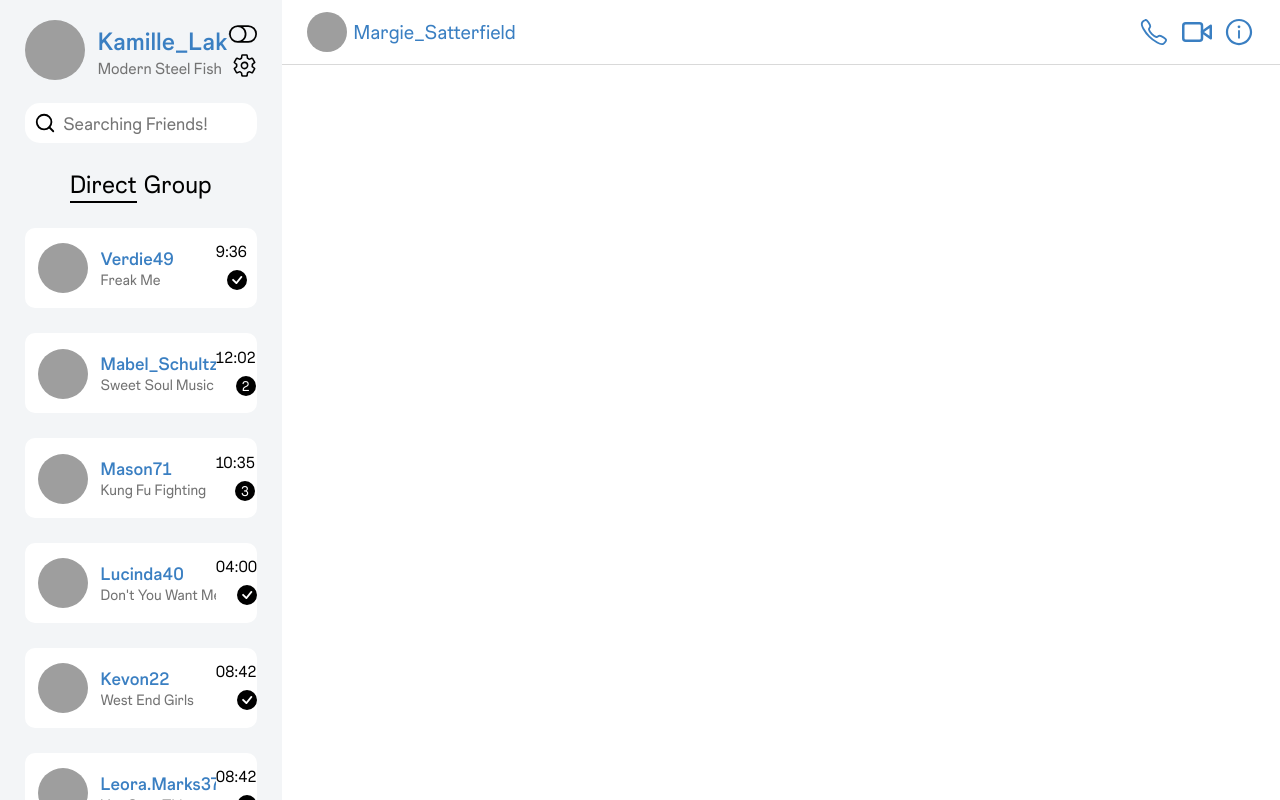
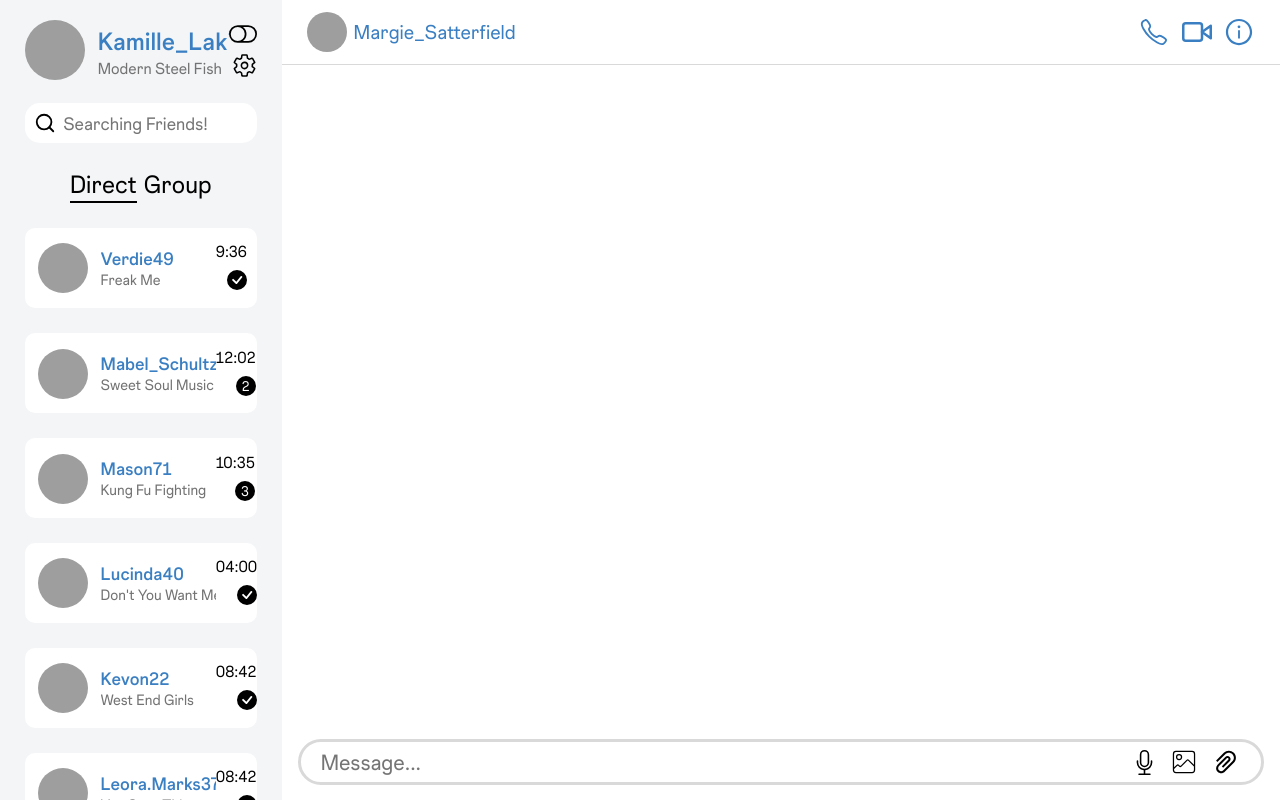
Before and after one commit to Team-Ambition/BMTO_Frontend, a React (Create React App) app: page / in a window 1280 px wide. Built offline with nearby package versions, Linux system fonts and the light colour scheme; grey boxes are pictures that could not be loaded.

Commit message:
ADD :: Typing 퍼블리싱

```diff
--- /dev/null
+++ b/src/components/Typing/CSS/Typing.css
@@ -0,0 +1,33 @@
+.Typing_Container {
+  border-radius: 50px;
+  width: 75vw;
+  height: 5vh;
+  border: solid #d9d9d9 3px;
+  display: flex;
+  align-items: center;
+  justify-content: space-between;
+  margin-bottom: 15px;
+}
+
+.Typing_Input {
+  margin-left: 20px;
+}
+
+.Typing_Input input {
+  border: none;
+  font-size: 22px;
+  width: 55vw;
+}
+
+.Typing_Input input:focus {
+  outline: none;
+}
+
+.Typing_Files {
+  display: flex;
+  align-items: center;
+  margin-right: 20px;
+}
+.Typing_File {
+    margin-right: 12px;
+}
--- /dev/null
+++ b/src/components/Typing/Typing.jsx
@@ -0,0 +1,23 @@
+import React from "react";
+import { BsMic } from "react-icons/bs";
+import { CiImageOn } from "react-icons/ci";
+import { AiOutlinePaperClip } from "react-icons/ai";
+
+import "./CSS/Typing.css";
+
+const Typing = () => {
+  return (
+    <div className="Typing_Container">
+      <div className="Typing_Input">
+        <input type="text" placeholder="Message..." />
+      </div>
+      <div className="Typing_Files">
+        <BsMic size={25} className="Typing_File" />
+        <CiImageOn size={30} className="Typing_File" />
+        <AiOutlinePaperClip size={30} className="Typing_Name"/>
+      </div>
+    </div>
+  );
+};
+
+export default Typing;
--- a/src/pages/CSS/Home.css
+++ b/src/pages/CSS/Home.css
@@ -6,6 +6,8 @@
 .Home_Main {
   display: flex;
   flex-direction: column;
+  justify-content: space-between;
+  align-items: center;
 }
 
 .Home_Chat_Info {
--- a/src/pages/Home.jsx
+++ b/src/pages/Home.jsx
@@ -3,6 +3,7 @@ import "./CSS/Home.css";
 
 import Header from "../components/Header/Header";
 import Chat from "../components/Sidebar/Chat";
+import Typing from "../components/Typing/Typing";
 import Info from "../components/Info/Info";
 
 const Home = () => {
@@ -12,10 +13,10 @@ const Home = () => {
 
       <div className="Home_Main">
         <Header />
+        <Typing />
       </div>
 
-      <div className="Home_Chat_Info">
-      </div>
+      <div className="Home_Chat_Info"></div>
     </div>
   );
 };
```
